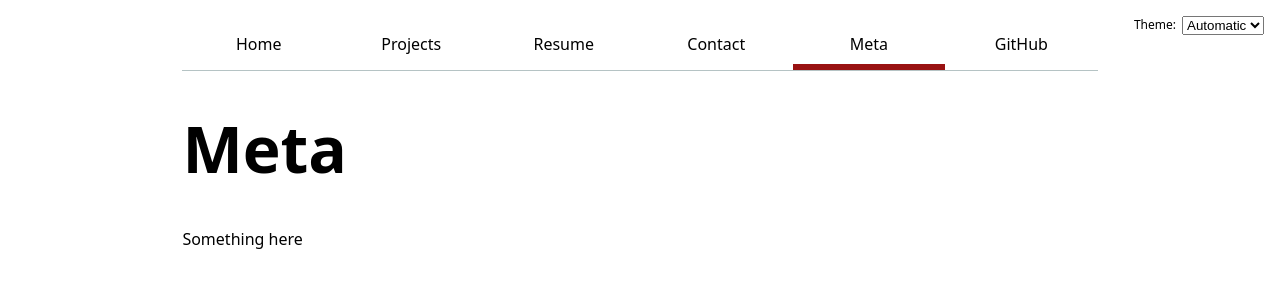
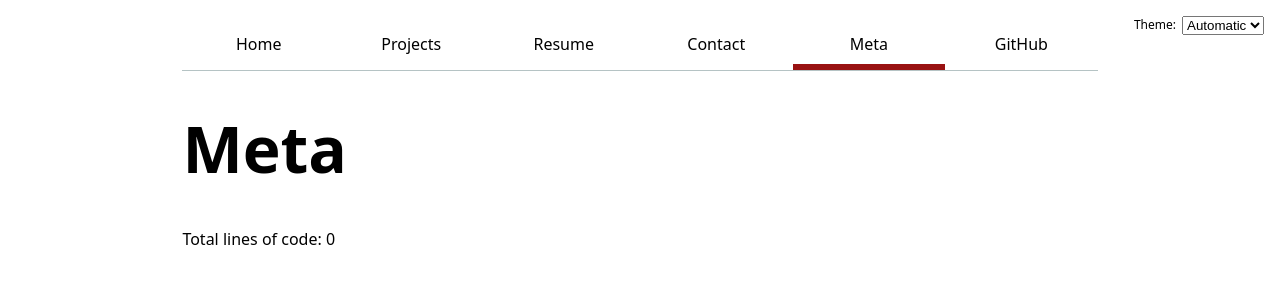
Before and after one commit to mass-ave/my-portfolio, a SvelteKit app: page /meta in a window 1280 px wide. Shown: the top 300 px of the page. Built offline with nearby package versions, Linux system fonts and the light colour scheme; no server answers.

Commit message:
testing server

```diff
--- a/src/routes/meta/+page.svelte
+++ b/src/routes/meta/+page.svelte
@@ -1,6 +1,15 @@
 <svelte:head>
   <title>Meta</title>
 </svelte:head>
+<script>
+  import * as d3 from "d3";
+  import { onMount } from "svelte";
 
+  let data = [];
+
+  onMount(async () => {
+    data = await d3.csv("/loc.csv");
+  });
+</script>
 <h1>Meta</h1>
-<p>Something here</p>
+<p>Total lines of code: {data.length}</p>
```
